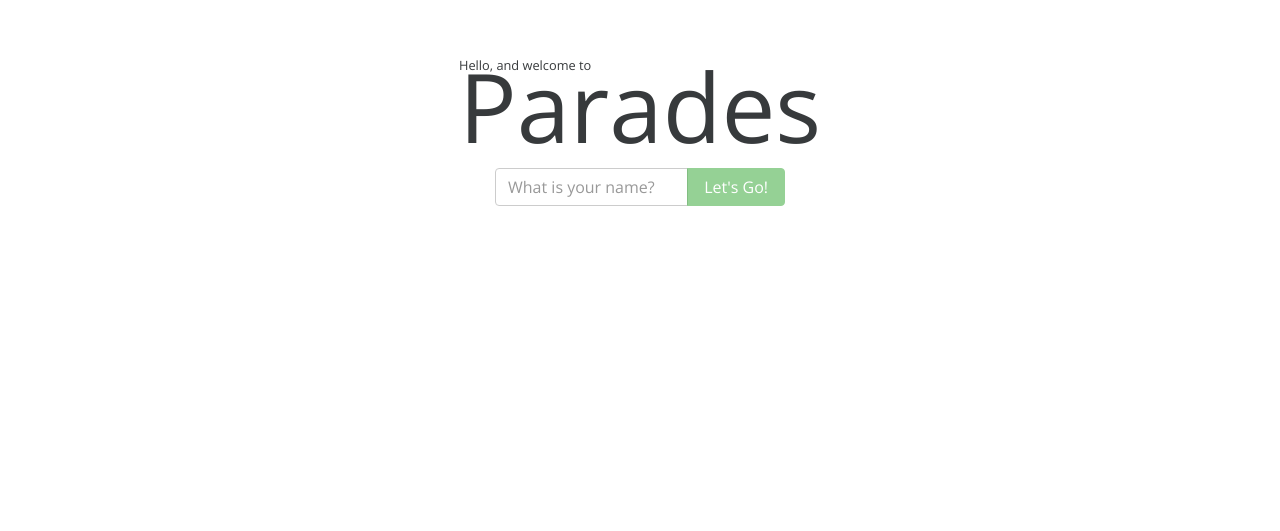
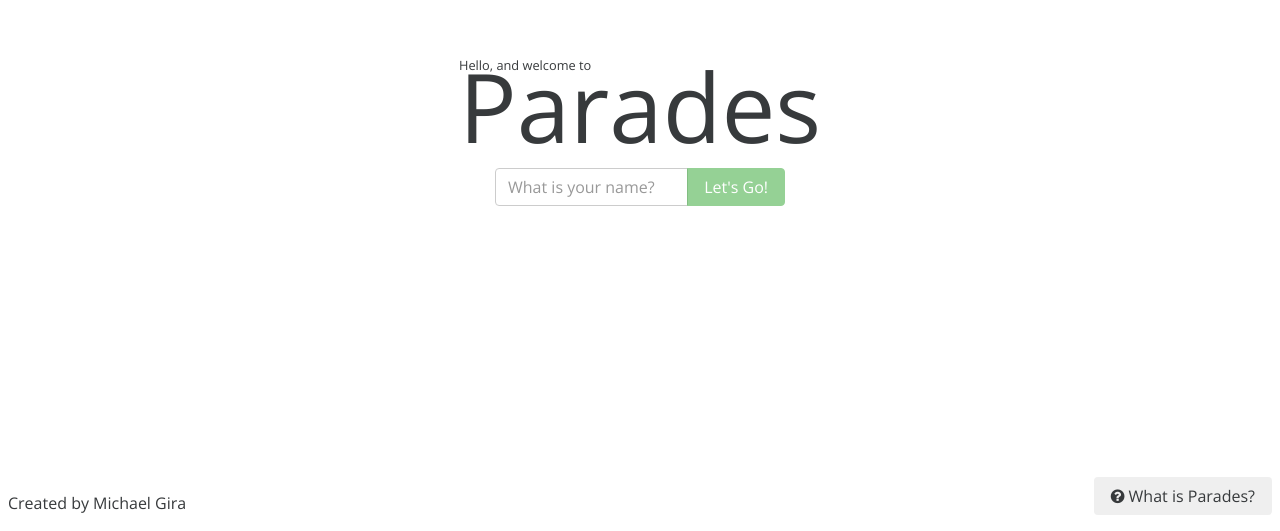
Before and after one commit to michaelgira23/Parades, a website: page src/html/game.html in a window 1280 px wide. Shown: the part 269-800 px from the top of the page. Drawn offline with nearby package versions, Linux system fonts and the light colour scheme; no server answers.

Commit message:
Footer, change of port

```diff
--- a/src/html/game.html
+++ b/src/html/game.html
@@ -35,6 +35,13 @@
                     <button class="btn btn-success">Let's Go!</button>
                 </span>
             </form>
+			<div class="menu-footer">
+				<span class="most-awesome-guy-in-the-entire-world">Created by Michael Gira</span>
+				<button class="halp btn">
+					<i class="fa fa-question-circle"></i>
+					What is Parades?
+				</button>
+			</div>
         </div>
 
         <!-- Create Game -->
--- a/src/index.js
+++ b/src/index.js
@@ -1,4 +1,4 @@
-var port = 420;
+var port = 1418;
 
 var http    = require('http');
 var express = require('express');
--- a/src/public/css/parades.css
+++ b/src/public/css/parades.css
@@ -94,6 +94,28 @@ html, body {
 
 .menu-frame div.input-group {
     margin: 0 1em;
+}
+
+.menu-frame .menu-footer {
+	position: absolute;
+	width: 100%;
+	left: 0;
+	bottom: 0;
+	right: 0;
+
+	display: flex;
+	justify-content: space-between;
+	align-items: flex-end;
+	padding-bottom: 1rem;
+}
+
+.menu-frame .menu-footer .most-awesome-guy-in-the-entire-world {
+	margin-left: 0.5rem;
+	font-weight: 300;
+}
+
+.menu-frame .menu-footer .halp {
+	margin-right: 0.5rem;
 }
 
 @media(max-width: 360px) {
```
